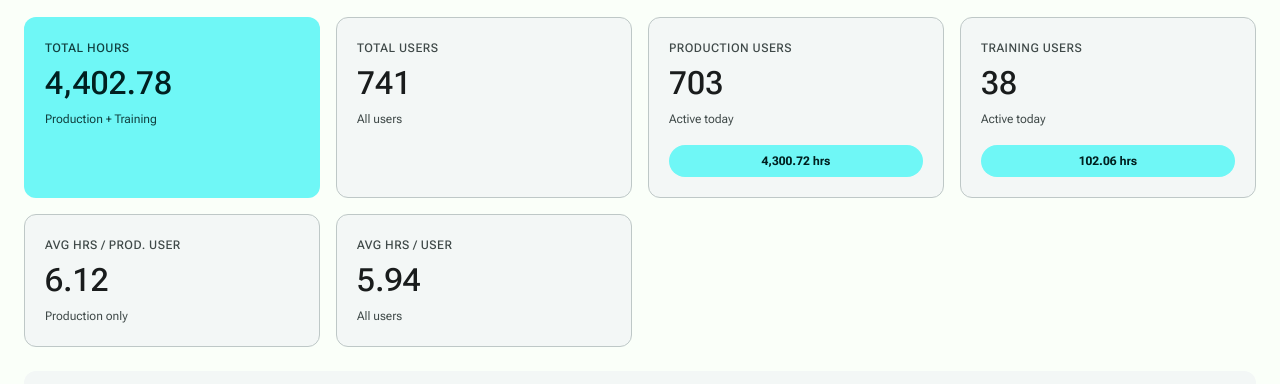
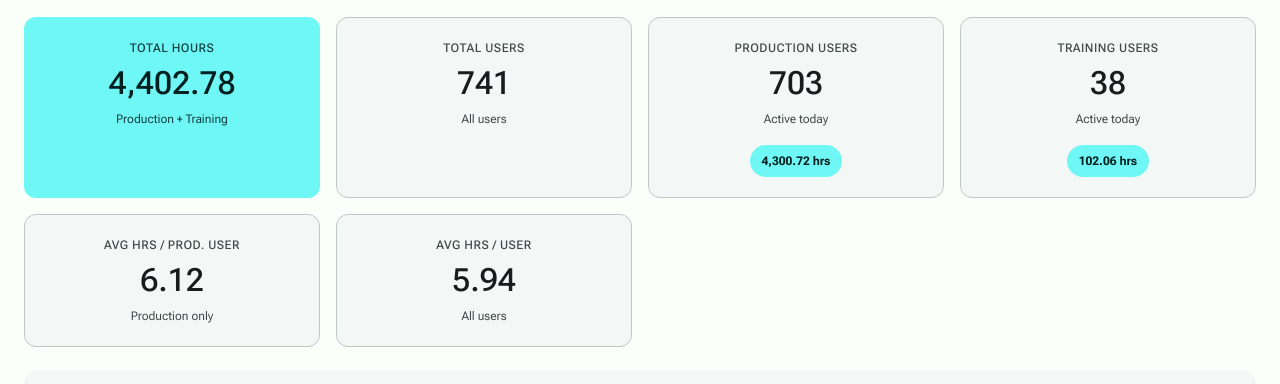
Before and after one commit to me737707-lgtm/Active-Time, a website: page index.html in a window 1280 px wide. Shown: the part 184-568 px from the top of the page. Drawn offline with nearby package versions, Linux system fonts and the light colour scheme.

Commit message:
Update styles.css

```diff
--- a/css/styles.css
+++ b/css/styles.css
@@ -215,6 +215,8 @@ html, body {
   display: flex;
   flex-direction: column;
   gap: 8px;
+  align-items: center;      /* ✅ center children horizontally */
+  text-align: center;       /* ✅ center text */
   border: 1px solid var(--md-outline-variant);
   transition: box-shadow var(--md-duration-short) var(--md-easing-standard);
   position: relative;
@@ -226,6 +228,8 @@ html, body {
   text-transform: uppercase;
   letter-spacing: 0.5px;
   font-weight: 500;
+  text-align: center;       /* ✅ center the label */
+  width: 100%;              /* ✅ full width for centering */
 }
 .md-kpi__value {
   font-size: 32px;
@@ -233,23 +237,33 @@ html, body {
   font-weight: 500;
   color: var(--md-on-surface);
   font-variant-numeric: tabular-nums;
+  text-align: center;       /* ✅ center the number */
+  width: 100%;              /* ✅ full width for centering */
 }
 .md-kpi__context {
   font-size: var(--md-body-small-size);
   color: var(--md-on-surface-variant);
+  text-align: center;       /* ✅ center the context text */
+  width: 100%;              /* ✅ full width for centering */
 }
 .md-kpi--primary {
   background: var(--md-primary-container);
   color: var(--md-on-primary-container);
   border-color: transparent;
+  align-items: center;      /* ✅ center children */
+  text-align: center;       /* ✅ center text */
 }
 .md-kpi--primary .md-kpi__label,
 .md-kpi--primary .md-kpi__context {
   color: var(--md-on-primary-container);
   opacity: 0.85;
+  text-align: center;       /* ✅ center text */
+  width: 100%;              /* ✅ full width */
 }
 .md-kpi--primary .md-kpi__value {
   color: var(--md-on-primary-container);
+  text-align: center;       /* ✅ center the number */
+  width: 100%;              /* ✅ full width */
 }
 
 /* KPI with hours display */
@@ -268,10 +282,12 @@ html, body {
   font-weight: 600;
   font-variant-numeric: tabular-nums;
   text-align: center;
+  align-self: center;       /* ✅ center in flex container */
 }
 .md-kpi--primary .md-kpi__hours-badge {
   background: var(--md-on-primary-container);
   color: var(--md-primary-container);
+  align-self: center;       /* ✅ center in flex container */
 }
 
 /* ---------- Filter bar ---------- */
```
